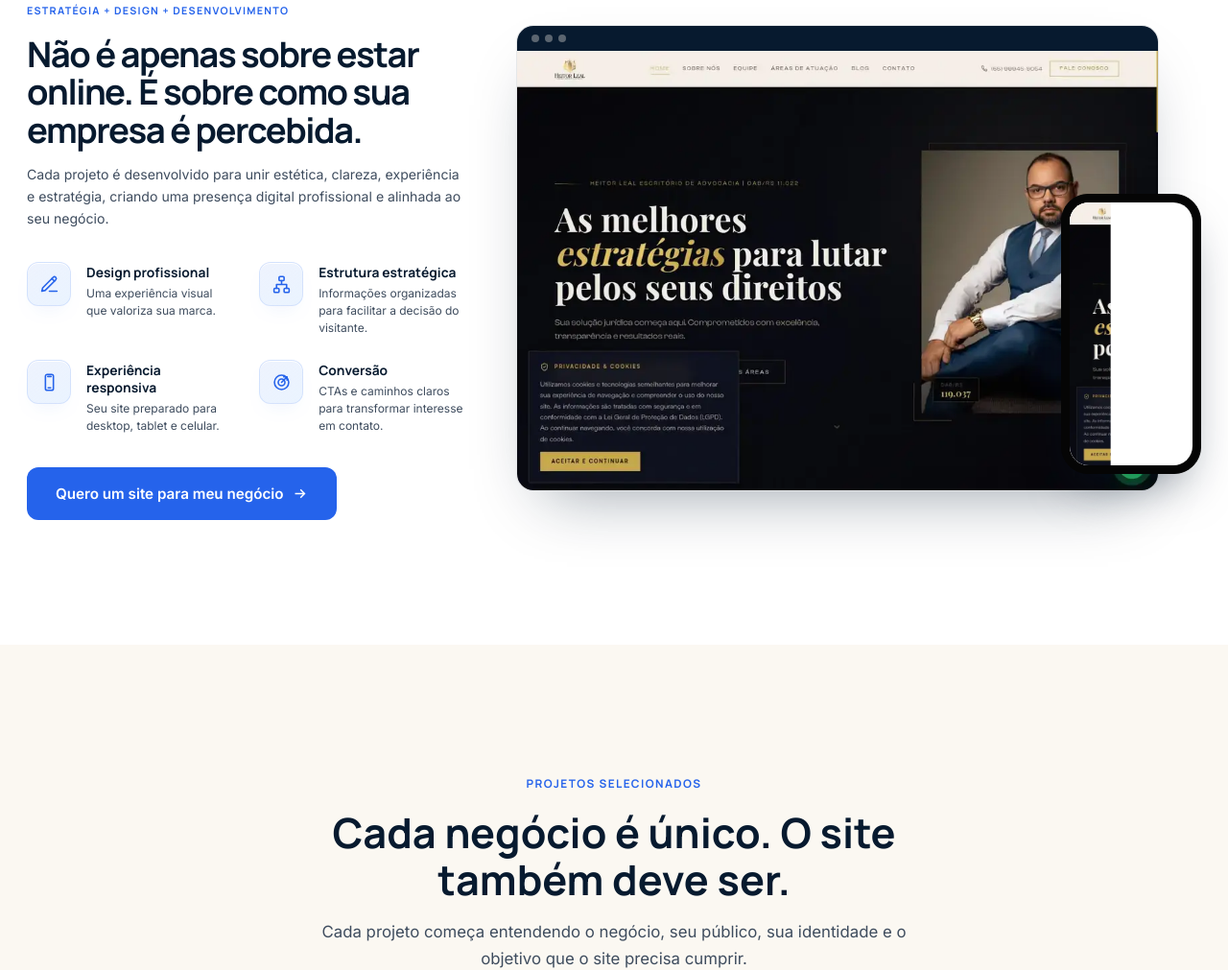
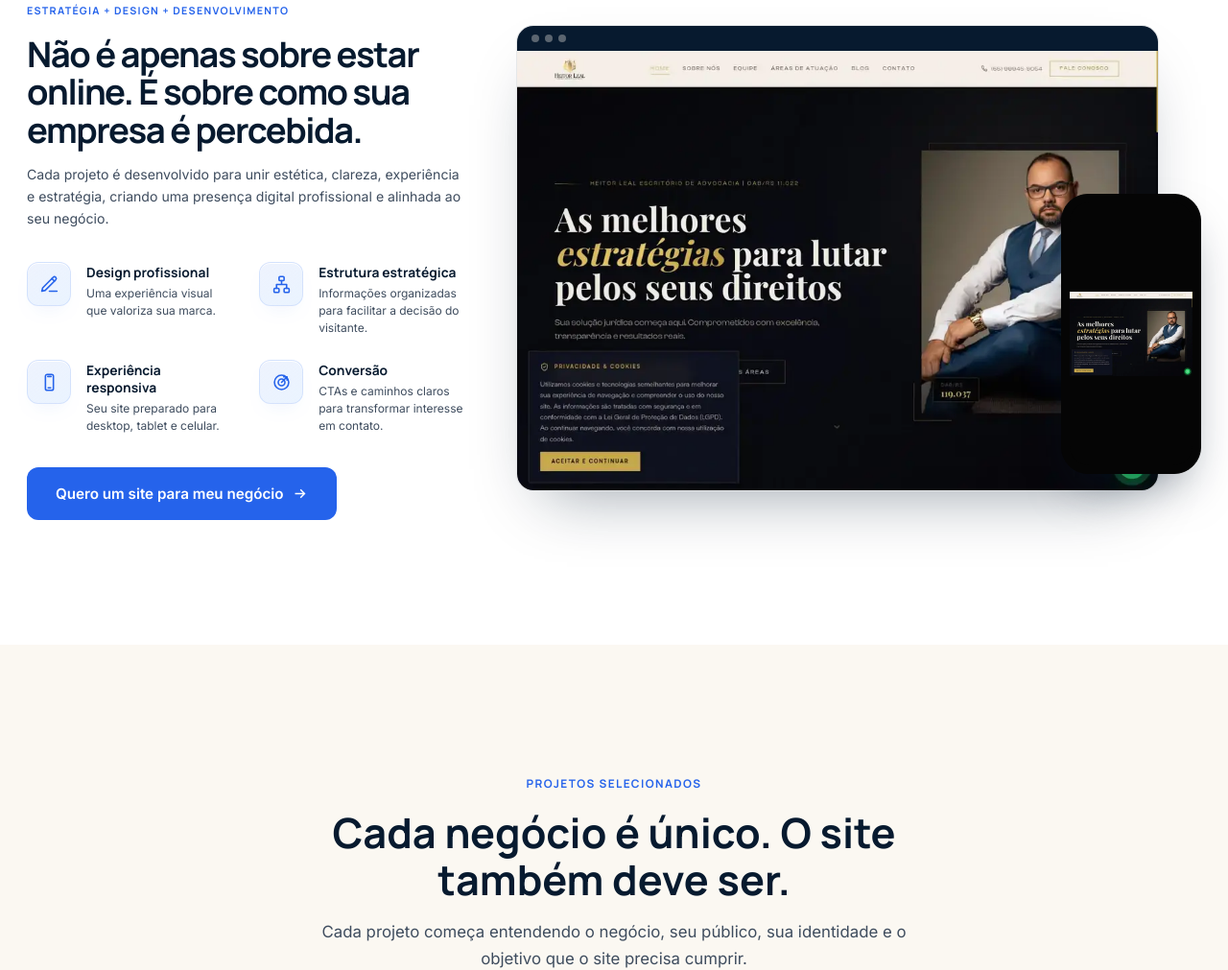
Before and after one commit to Larikdoroi/siteoficial, a plain HTML site: page index.html in a window 1280 px wide. Shown: the part 4126-5137 px from the top of the page at 96% size. Drawn offline with Linux system fonts and the light colour scheme.

Commit message:
Add files via upload

```diff
--- a/index.html
+++ b/index.html
@@ -2950,6 +2950,26 @@ body.dark-theme .hero .build-code-panel .lk-code-label{
     transform:none !important;
     transform-origin:center !important;
   }
+}
+</style>
+<style>
+/* Enquadramento integral da prévia dentro do mockup de celular */
+#solucao .solution-live-phone .phone-screen{
+  display:flex;
+  align-items:center;
+  justify-content:center;
+  background:#050505 !important;
+}
+#solucao .solution-live-phone img{
+  position:static !important;
+  inset:auto !important;
+  width:100% !important;
+  height:100% !important;
+  object-fit:contain !important;
+  object-position:center !important;
+  transform:none !important;
+  transform-origin:center !important;
+  background:#050505 !important;
 }
 </style>
 </head>
```
